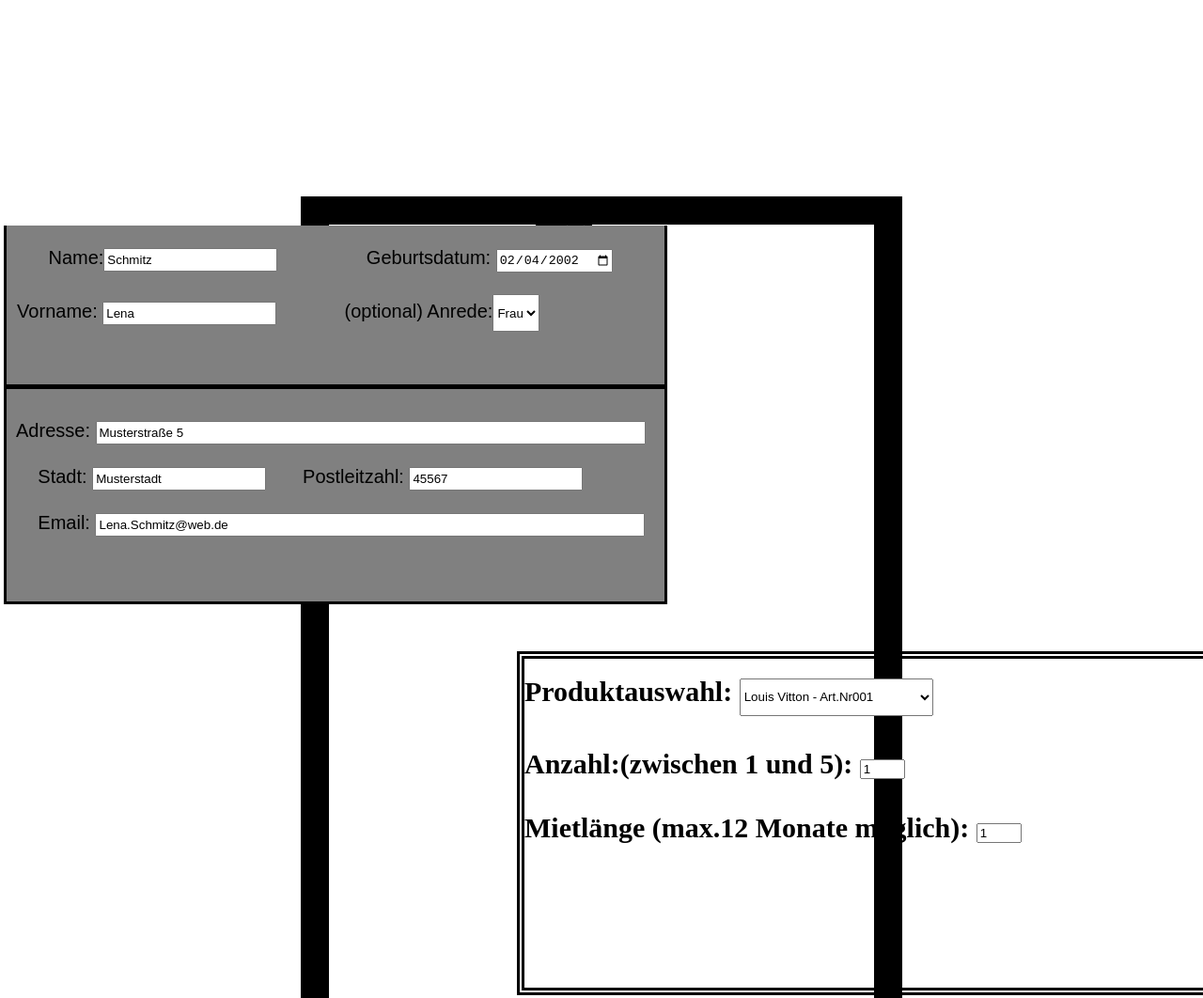
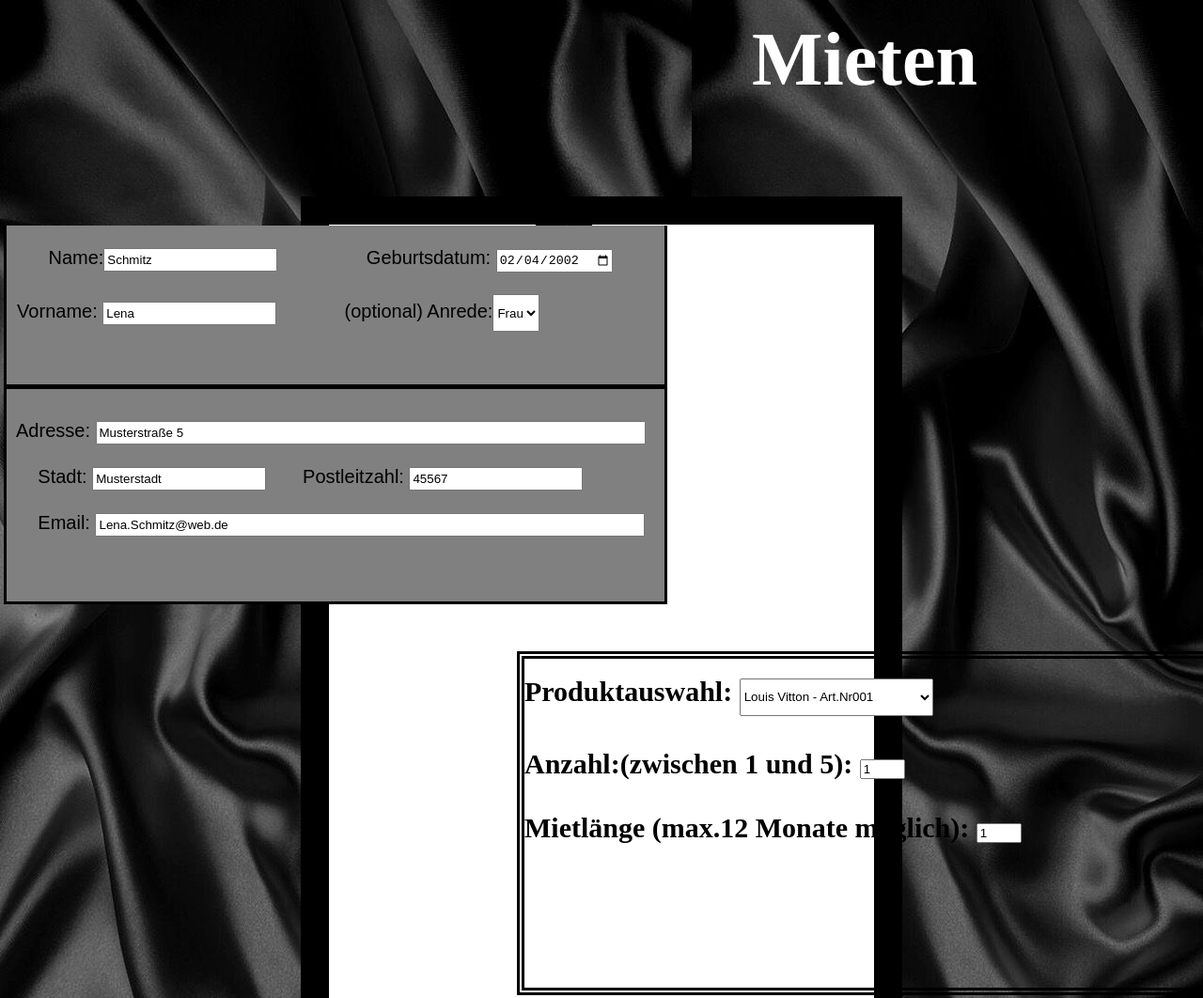
Before and after one commit to LeaKrowiorz/page, a plain HTML site: page index.html in a window 1280 px wide. Shown: the top 1062 px of the page at 94% size. Drawn offline with Linux system fonts and the light colour scheme.

Commit message:
Update index.html

```diff
--- a/index.html
+++ b/index.html
@@ -10,7 +10,7 @@
         margin: 0;
         padding: 0;
         font: Arial;
-        background-image:url(6E9A2A16-A4DD-40E6-B0BD-DB5A3D86C8E6.jpg) ;
+        background-image:url(6E9A2A16-A4DD-40E6-B0BD-DB5A3D86C8E6.jpeg) ;
       }
       h1{
         font-size: 80px;
```
